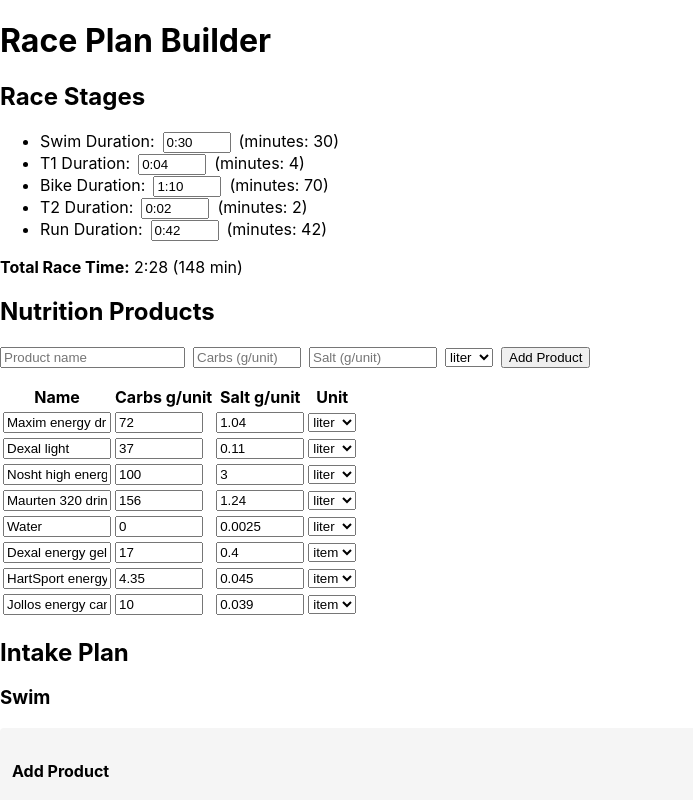
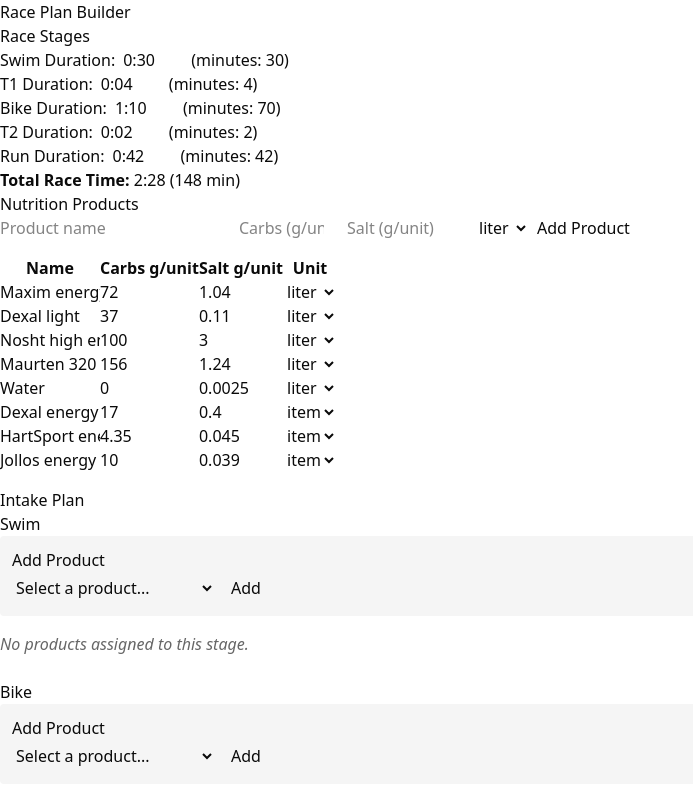
Before and after one commit to atorma/triathlon-fueling-planner, a React (Vite) app: page / in a window 1280 px wide. Shown: the top 800 px of the page, without its empty margins (0-693 px from the left). Built offline with nearby package versions, Linux system fonts and the light colour scheme.

Commit message:
Add shadcn/ui

```diff
--- a/src/index.css
+++ b/src/index.css
@@ -1,12 +1,120 @@
-body {
-  margin: 0;
-  font-family:
-    -apple-system, BlinkMacSystemFont, 'Segoe UI', 'Roboto', 'Oxygen', 'Ubuntu', 'Cantarell', 'Fira Sans', 'Droid Sans',
-    'Helvetica Neue', sans-serif;
-  -webkit-font-smoothing: antialiased;
-  -moz-osx-font-smoothing: grayscale;
+@import 'tailwindcss';
+@import 'tw-animate-css';
+
+@custom-variant dark (&:is(.dark *));
+
+@theme inline {
+  --radius-sm: calc(var(--radius) - 4px);
+  --radius-md: calc(var(--radius) - 2px);
+  --radius-lg: var(--radius);
+  --radius-xl: calc(var(--radius) + 4px);
+  --color-background: var(--background);
+  --color-foreground: var(--foreground);
+  --color-card: var(--card);
+  --color-card-foreground: var(--card-foreground);
+  --color-popover: var(--popover);
+  --color-popover-foreground: var(--popover-foreground);
+  --color-primary: var(--primary);
+  --color-primary-foreground: var(--primary-foreground);
+  --color-secondary: var(--secondary);
+  --color-secondary-foreground: var(--secondary-foreground);
+  --color-muted: var(--muted);
+  --color-muted-foreground: var(--muted-foreground);
+  --color-accent: var(--accent);
+  --color-accent-foreground: var(--accent-foreground);
+  --color-destructive: var(--destructive);
+  --color-border: var(--border);
+  --color-input: var(--input);
+  --color-ring: var(--ring);
+  --color-chart-1: var(--chart-1);
+  --color-chart-2: var(--chart-2);
+  --color-chart-3: var(--chart-3);
+  --color-chart-4: var(--chart-4);
+  --color-chart-5: var(--chart-5);
+  --color-sidebar: var(--sidebar);
+  --color-sidebar-foreground: var(--sidebar-foreground);
+  --color-sidebar-primary: var(--sidebar-primary);
+  --color-sidebar-primary-foreground: var(--sidebar-primary-foreground);
+  --color-sidebar-accent: var(--sidebar-accent);
+  --color-sidebar-accent-foreground: var(--sidebar-accent-foreground);
+  --color-sidebar-border: var(--sidebar-border);
+  --color-sidebar-ring: var(--sidebar-ring);
 }
 
-code {
-  font-family: source-code-pro, Menlo, Monaco, Consolas, 'Courier New', monospace;
+:root {
+  --radius: 0.625rem;
+  --background: oklch(1 0 0);
+  --foreground: oklch(0.145 0 0);
+  --card: oklch(1 0 0);
+  --card-foreground: oklch(0.145 0 0);
+  --popover: oklch(1 0 0);
+  --popover-foreground: oklch(0.145 0 0);
+  --primary: oklch(0.205 0 0);
+  --primary-foreground: oklch(0.985 0 0);
+  --secondary: oklch(0.97 0 0);
+  --secondary-foreground: oklch(0.205 0 0);
+  --muted: oklch(0.97 0 0);
+  --muted-foreground: oklch(0.556 0 0);
+  --accent: oklch(0.97 0 0);
+  --accent-foreground: oklch(0.205 0 0);
+  --destructive: oklch(0.577 0.245 27.325);
+  --border: oklch(0.922 0 0);
+  --input: oklch(0.922 0 0);
+  --ring: oklch(0.708 0 0);
+  --chart-1: oklch(0.646 0.222 41.116);
+  --chart-2: oklch(0.6 0.118 184.704);
+  --chart-3: oklch(0.398 0.07 227.392);
+  --chart-4: oklch(0.828 0.189 84.429);
+  --chart-5: oklch(0.769 0.188 70.08);
+  --sidebar: oklch(0.985 0 0);
+  --sidebar-foreground: oklch(0.145 0 0);
+  --sidebar-primary: oklch(0.205 0 0);
+  --sidebar-primary-foreground: oklch(0.985 0 0);
+  --sidebar-accent: oklch(0.97 0 0);
+  --sidebar-accent-foreground: oklch(0.205 0 0);
+  --sidebar-border: oklch(0.922 0 0);
+  --sidebar-ring: oklch(0.708 0 0);
 }
+
+.dark {
+  --background: oklch(0.145 0 0);
+  --foreground: oklch(0.985 0 0);
+  --card: oklch(0.205 0 0);
+  --card-foreground: oklch(0.985 0 0);
+  --popover: oklch(0.205 0 0);
+  --popover-foreground: oklch(0.985 0 0);
+  --primary: oklch(0.922 0 0);
+  --primary-foreground: oklch(0.205 0 0);
+  --secondary: oklch(0.269 0 0);
+  --secondary-foreground: oklch(0.985 0 0);
+  --muted: oklch(0.269 0 0);
+  --muted-foreground: oklch(0.708 0 0);
+  --accent: oklch(0.269 0 0);
+  --accent-foreground: oklch(0.985 0 0);
+  --destructive: oklch(0.704 0.191 22.216);
+  --border: oklch(1 0 0 / 10%);
+  --input: oklch(1 0 0 / 15%);
+  --ring: oklch(0.556 0 0);
+  --chart-1: oklch(0.488 0.243 264.376);
+  --chart-2: oklch(0.696 0.17 162.48);
+  --chart-3: oklch(0.769 0.188 70.08);
+  --chart-4: oklch(0.627 0.265 303.9);
+  --chart-5: oklch(0.645 0.246 16.439);
+  --sidebar: oklch(0.205 0 0);
+  --sidebar-foreground: oklch(0.985 0 0);
+  --sidebar-primary: oklch(0.488 0.243 264.376);
+  --sidebar-primary-foreground: oklch(0.985 0 0);
+  --sidebar-accent: oklch(0.269 0 0);
+  --sidebar-accent-foreground: oklch(0.985 0 0);
+  --sidebar-border: oklch(1 0 0 / 10%);
+  --sidebar-ring: oklch(0.556 0 0);
+}
+
+@layer base {
+  * {
+    @apply border-border outline-ring/50;
+  }
+  body {
+    @apply bg-background text-foreground;
+  }
+}
--- /dev/null
+++ b/src/lib/utils.ts
@@ -0,0 +1,6 @@
+import { clsx, type ClassValue } from 'clsx';
+import { twMerge } from 'tailwind-merge';
+
+export function cn(...inputs: ClassValue[]) {
+  return twMerge(clsx(inputs));
+}
--- a/vite.config.ts
+++ b/vite.config.ts
@@ -1,8 +1,15 @@
 import { defineConfig } from 'vite';
+import tailwindcss from '@tailwindcss/vite';
 import react from '@vitejs/plugin-react';
+import path from 'path';
 
 export default defineConfig({
-  plugins: [react()],
+  plugins: [react(), tailwindcss()],
+  resolve: {
+    alias: {
+      '@': path.resolve(__dirname, './src'),
+    },
+  },
   server: {
     port: 3000,
     open: true,
```
Also changed, not shown: package.json (+11 -1 lines), tsconfig.json (+7 -1 lines), tsconfig.node.json (+6 -1 lines), components.json (added), 1 other file (tests, documents, lock files or other folders).
